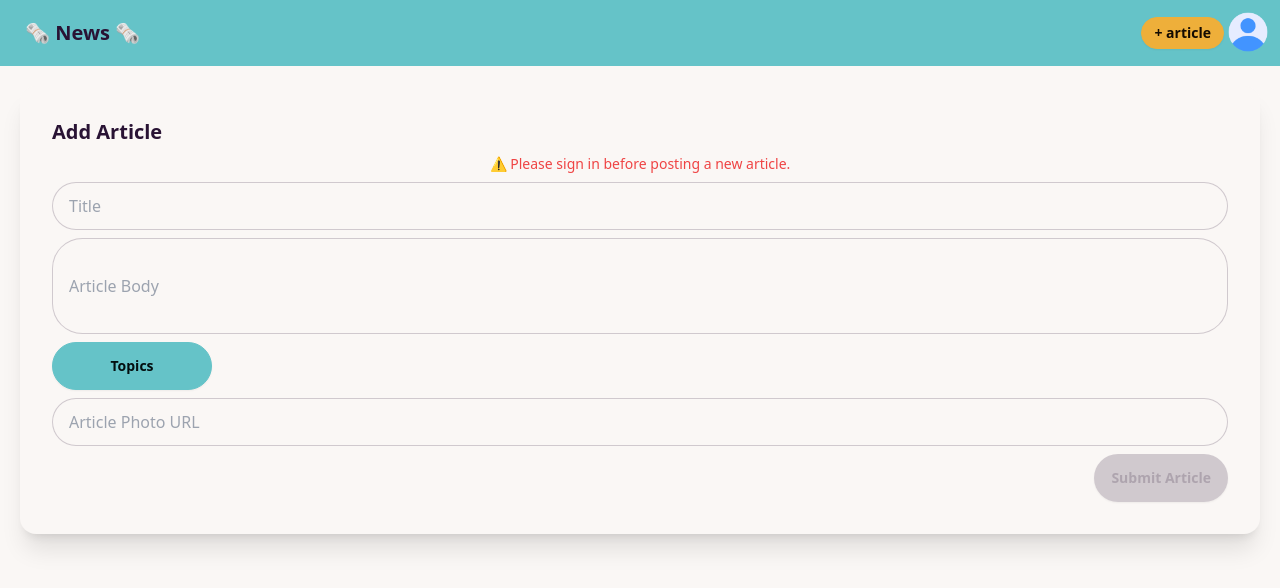
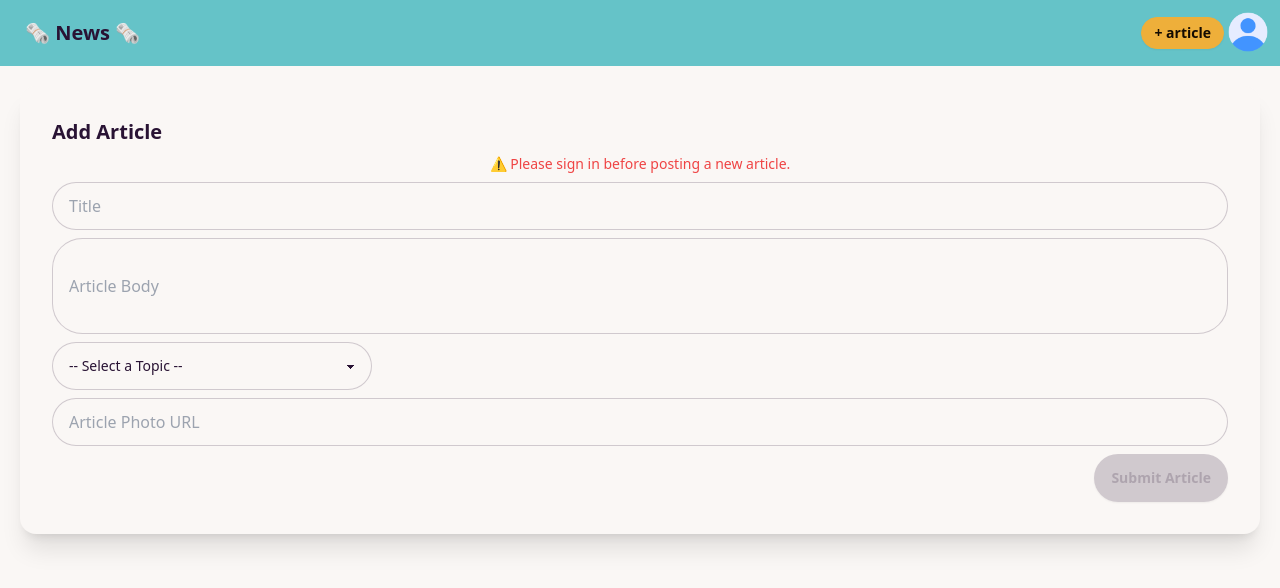
Before and after one commit to esmefrance/fe-nc-news, a React (Vite) app: page /add-article in a window 1280 px wide. Shown: the top 588 px of the page. Built offline with nearby package versions, Linux system fonts and the light colour scheme.

Commit message:
updated topic from dropdown to select

```diff
--- a/src/components/postArticle/PostArticle.jsx
+++ b/src/components/postArticle/PostArticle.jsx
@@ -3,12 +3,12 @@ import { UserContext } from "../../context/User";
 import Loading from "../Loading";
 import { postArticle } from "../../api";
 import { useNavigate } from "react-router-dom";
+import Topics from "../AllArticles/Topics";
 
 function PostArticle() {
   const [isLoading, setIsLoading] = useState(false);
   const [error, setError] = useState("");
-  const [topicInput, setTopicInput] = useState("");
-  const [dropdownOpen, setDropdownOpen] = useState(false);
+  const [topicSelected, setTopicSelected] = useState(null);
   const { user } = useContext(UserContext);
   const navigate = useNavigate();
   const [formData, setFormData] = useState({
@@ -26,17 +26,6 @@ function PostArticle() {
     }
   }, [user]);
 
-  function handleTopicClick(topic) {
-    console.log(topicInput);
-    setTopicInput(topic);
-    toggleDropdown;
-    console.log(topic);
-  }
-
-  function toggleDropdown() {
-    setDropdownOpen((prev) => !prev);
-  }
-
   function handleChange(event) {
     const { name, value } = event.target;
     setFormData({
@@ -47,16 +36,9 @@ function PostArticle() {
 
   function handleSubmitArticle(event) {
     event.preventDefault();
-
-    if (!topicInput) {
-      setError("Please select a topic.");
-      return;
-    }
-
     const updatedFormData = {
       ...formData,
       author: user[0].username,
-      topic: topicInput,
     };
 
     setIsLoading(true);
@@ -115,36 +97,23 @@ function PostArticle() {
             />
           </label>
 
-          {/* Dropdown for topics */}
-          <div className="dropdown">
-            <button
-              className="btn btn-primary  w-40"
-              type="button"
-              onClick={toggleDropdown}
+            <select
+              name="topic"
+              value={formData.topic}
+              onChange={handleChange}
+              required
+              className="select select-bordered w-full max-w-xs"
             >
-              Topics
-            </button>
-            {dropdownOpen && (
-              <ul className="dropdown-content menu bg-base-100  rounded-box z-[1] mt-3 w-35 p-2 shadow">
-                {topicsArray.map((topic) => (
-                  <li
-                    className="px-4 py-2 hover:bg-gray-200 rounded-lg cursor-pointer"
-                    key={topic}
-                    onClick={() => handleTopicClick(topic)}
-                  >
-                    {topic}
-                  </li>
-                ))}
-                <li
-                  className="px-4 py-2 hover:bg-gray-200 rounded-lg cursor-pointer"
-                  onClick={() => handleTopicClick(null)}
-                  key="clear-topics"
-                >
-                  clear
-                </li>
-              </ul>
-            )}
-          </div>
+              <option disabled value="" key="clear">
+                -- Select a Topic --
+              </option>
+              {topicsArray.map((topic) => (
+                <option key={topic} value={topic}>
+                  {topic}
+                </option>
+              ))}
+            </select>
+
 
           <label className="input input-bordered flex items-center gap-2">
             <input
```
